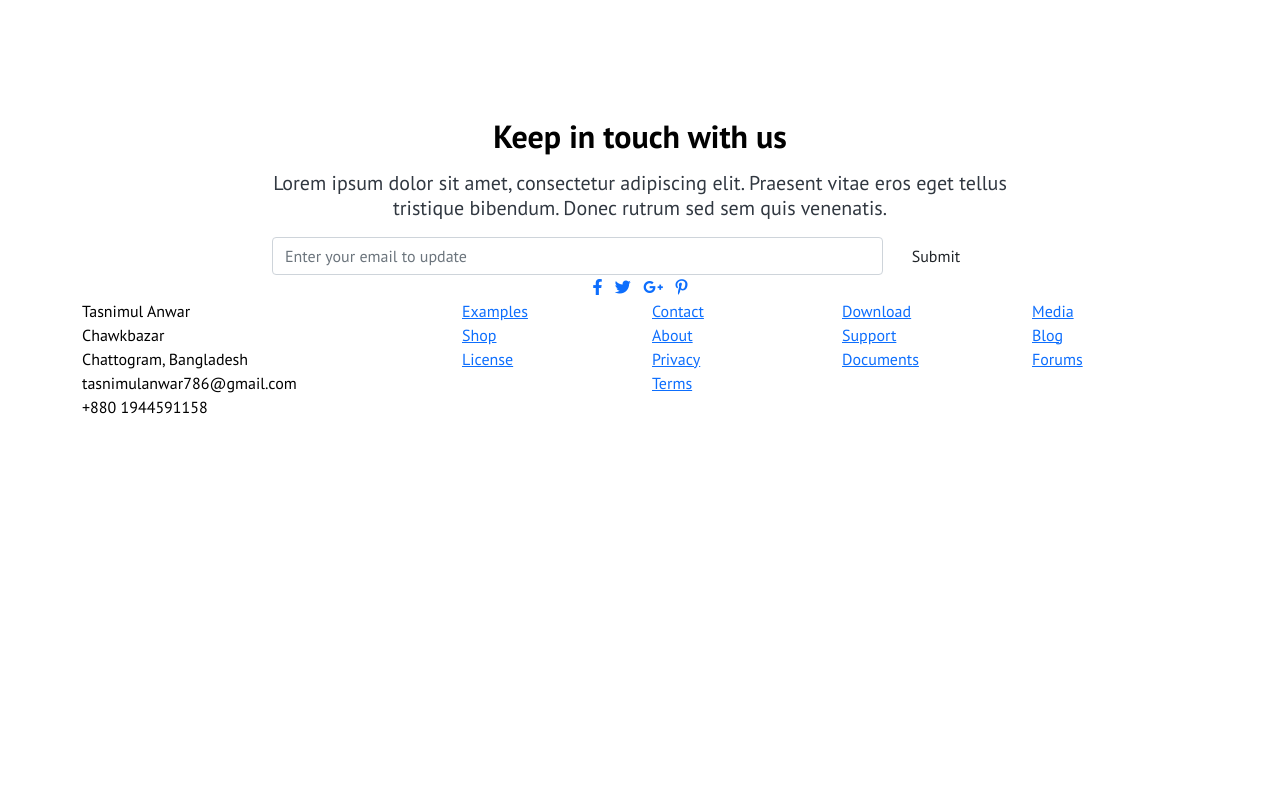
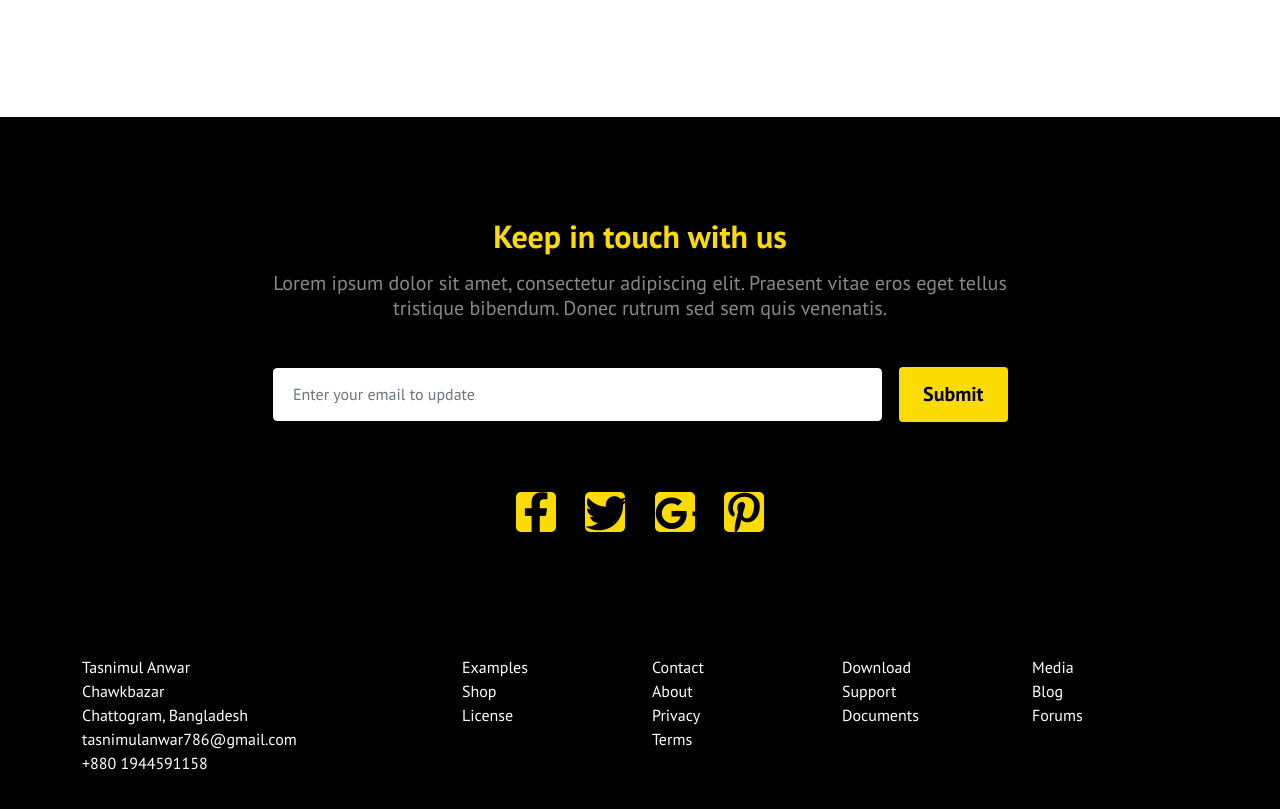
Before and after one commit to tasnimul-anwar/bt5_class_6_tinyone, a plain HTML site: page index.html in a window 1280 px wide. Shown: the part 1264-2073 px from the top of the page. Before the commit the page ends 1699 px from the top, so only its background shows below. Drawn offline with Linux system fonts and the light colour scheme; a script that the page names is missing.

Commit message:
Update style.css

```diff
--- a/css/style.css
+++ b/css/style.css
@@ -124,3 +124,92 @@ header{
 	letter-spacing: 1px;
 }
 /*feature end*/
+
+/*contact start*/
+.contact{
+	background-color: #010101;
+	padding-top: 100px;
+	padding-bottom: 120px;
+}
+.yellow{
+	color: #fcdb00;
+}
+.ash{
+	color: #898989;
+}
+.mtb_custom{
+	margin-top: 30px;
+	margin-bottom: 70px;
+}
+.c_email{
+	width: 100%;
+	height: 55px;
+	padding: 10px 20px;
+	border: 1px solid #010101;
+	border-radius: 5px;
+	font-family: 'PT Sans', sans-serif;
+	font-size: 16px;
+	font-weight: 400;
+	color: #898989;
+}
+.c_email:focus {
+    color: #212529;
+    background-color: #fff;
+    border: 1px solid #010101;
+    outline: 0;
+    box-shadow: none;
+}
+.btn_submit{
+	width: 100%;
+	height: 55px;
+	background-color: #fcdb00;
+	font-family: 'PT Sans', sans-serif;
+	font-size: 20px;
+	font-weight: 700;
+	color: #010101;
+}
+.btn_submit:focus{
+	box-shadow: none;
+}
+.btn_submit:hover{
+	background-color: white;
+}
+.c_social{}
+.c_social ul li{
+	margin-right: 25px !important;
+}
+.c_social ul li:last-child{
+	margin-right: 0 !important;
+}
+.c_social  ul li a{
+	display: block;
+	width: 40px;
+	height: 40px;
+	border-radius: 5px;
+	background-color: #fcdb00;
+}
+.c_social  ul li a:hover{
+	background-color: #ffffff;
+}
+.c_social ul li a i{
+	font-size: 42px;
+	color: #010101;
+}
+/*contact end*/
+
+/*footer start*/
+footer{
+	background-color: #010101;
+	padding-bottom: 120px;
+}
+.f_1{
+	color: white;
+}
+.f_2{
+
+}
+.f_2 p a{
+	color: white;
+	text-decoration: none;
+}
+/*footer end*/
```
